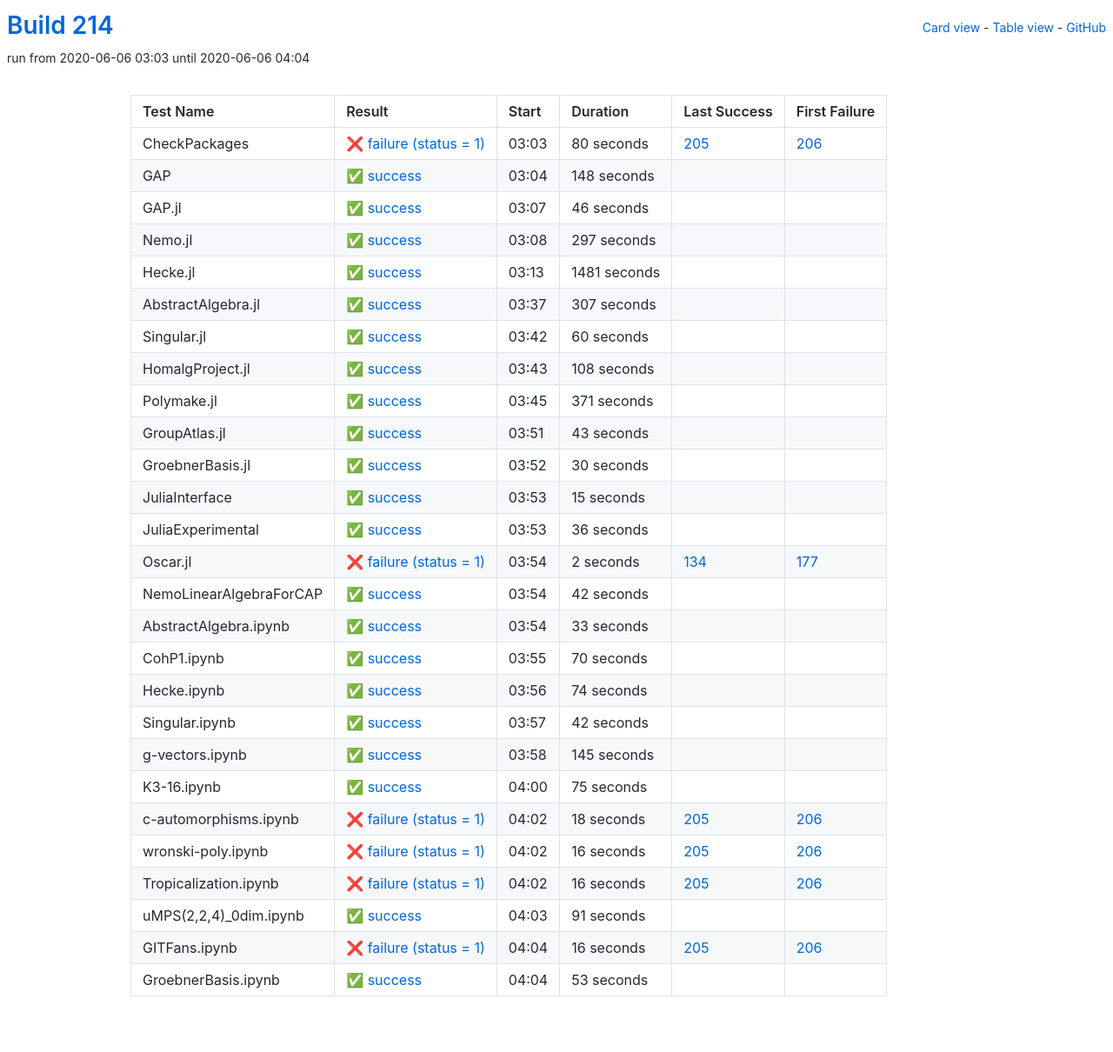
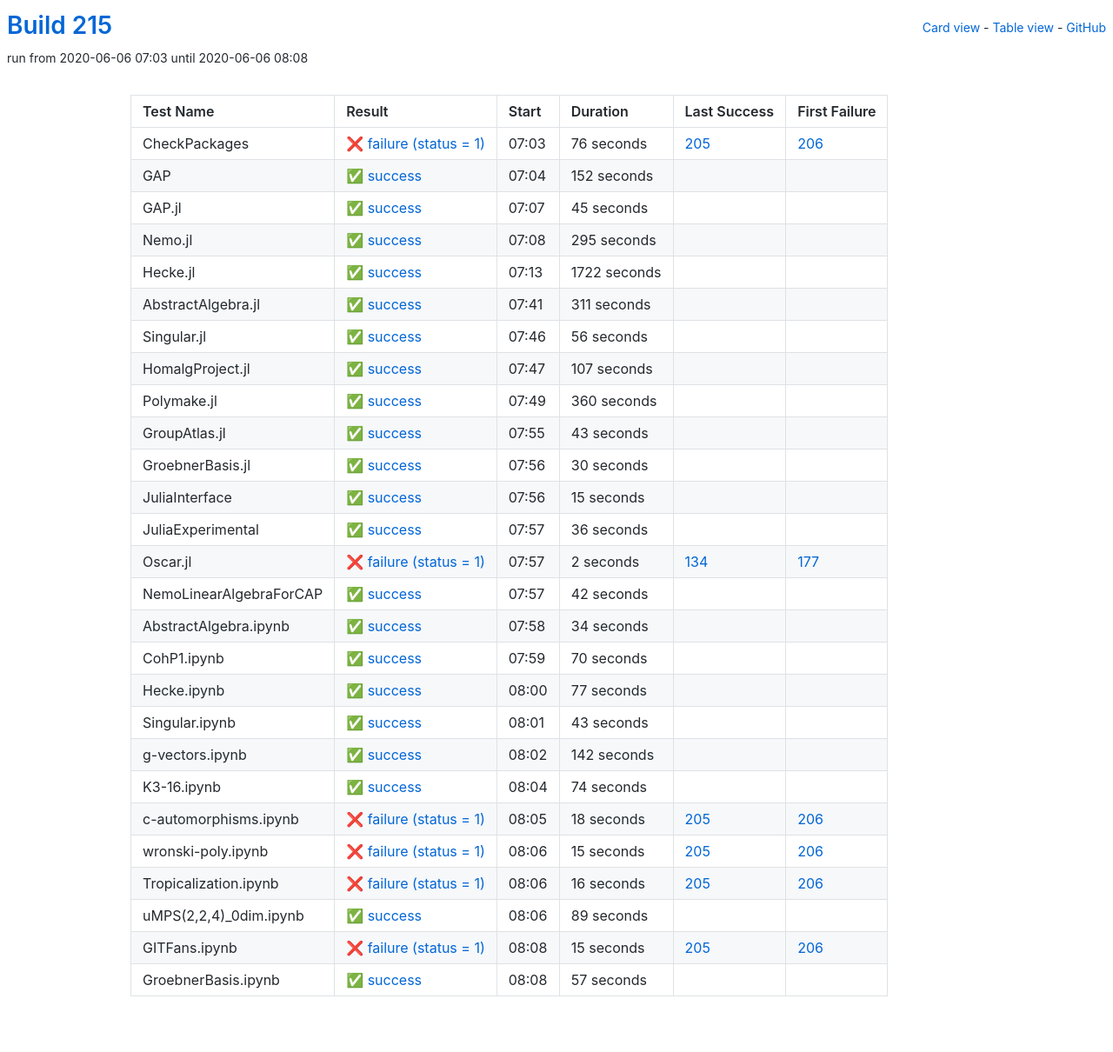
Before and after one commit to oscar-system/oscar-ci-status-stable, a Jekyll site: the page built from table.html, in a window 1280 px wide. Shown: the whole page at 87% size. Built offline with Jekyll 4.4.1, drawn with Linux system fonts in a browser that asks for light colours.

Commit message:
Build 215

```diff
--- a/_data/ci.yml
+++ b/_data/ci.yml
@@ -1,113 +1,113 @@
-build: 214
-build_url: https://oscarci.mathematik.uni-kl.de/job/oscar-stable/214/
+build: 215
+build_url: https://oscarci.mathematik.uni-kl.de/job/oscar-stable/215/
 job: oscar-stable
 tests:
-- duration: 80
+- duration: 76
   exitcode: 1
   first_failure: 206
   first_failure_url: https://oscarci.mathematik.uni-kl.de/job/oscar-stable/206/
   id: checkpackages
   last_success: 205
   last_success_url: https://oscarci.mathematik.uni-kl.de/job/oscar-stable/205/
-  log: https://oscarci.mathematik.uni-kl.de/job/oscar-stable/214/artifact/logs/build-214/CheckPackages.log
+  log: https://oscarci.mathematik.uni-kl.de/job/oscar-stable/215/artifact/logs/build-215/CheckPackages.log
   name: CheckPackages
-  start: 2020-06-06 03:03
+  start: 2020-06-06 07:03
   status: failure
   success: false
-- duration: 148
+- duration: 152
   exitcode: 0
   first_failure: false
   first_failure_url: null
   id: gap
   last_success: false
   last_success_url: null
-  log: https://oscarci.mathematik.uni-kl.de/job/oscar-stable/214/artifact/logs/build-214/GAP.log
+  log: https://oscarci.mathematik.uni-kl.de/job/oscar-stable/215/artifact/logs/build-215/GAP.log
   name: GAP
-  start: 2020-06-06 03:04
+  start: 2020-06-06 07:04
   status: success
   success: true
-- duration: 46
+- duration: 45
   exitcode: 0
   first_failure: false
   first_failure_url: null
   id: gap-jl
   last_success: false
   last_success_url: null
-  log: https://oscarci.mathematik.uni-kl.de/job/oscar-stable/214/artifact/logs/build-214/GAP.jl.log
+  log: https://oscarci.mathematik.uni-kl.de/job/oscar-stable/215/artifact/logs/build-215/GAP.jl.log
   name: GAP.jl
-  start: 2020-06-06 03:07
+  start: 2020-06-06 07:07
   status: success
   success: true
-- duration: 297
+- duration: 295
   exitcode: 0
   first_failure: false
   first_failure_url: null
   id: nemo-jl
   last_success: false
   last_success_url: null
-  log: https://oscarci.mathematik.uni-kl.de/job/oscar-stable/214/artifact/logs/build-214/Nemo.jl.log
+  log: https://oscarci.mathematik.uni-kl.de/job/oscar-stable/215/artifact/logs/build-215/Nemo.jl.log
   name: Nemo.jl
-  start: 2020-06-06 03:08
+  start: 2020-06-06 07:08
   status: success
   success: true
-- duration: 1481
+- duration: 1722
   exitcode: 0
   first_failure: false
   first_failure_url: null
   id: hecke-jl
   last_success: false
   last_success_url: null
-  log: https://oscarci.mathematik.uni-kl.de/job/oscar-stable/214/artifact/logs/build-214/Hecke.jl.log
+  log: https://oscarci.mathematik.uni-kl.de/job/oscar-stable/215/artifact/logs/build-215/Hecke.jl.log
   name: Hecke.jl
-  start: 2020-06-06 03:13
+  start: 2020-06-06 07:13
   status: success
   success: true
-- duration: 307
+- duration: 311
   exitcode: 0
   first_failure: false
   first_failure_url: null
   id: abstractalgebra-jl
   last_success: false
   last_success_url: null
-  log: https://oscarci.mathematik.uni-kl.de/job/oscar-stable/214/artifact/logs/build-214/AbstractAlgebra.jl.log
+  log: https://oscarci.mathematik.uni-kl.de/job/oscar-stable/215/artifact/logs/build-215/AbstractAlgebra.jl.log
   name: AbstractAlgebra.jl
-  start: 2020-06-06 03:37
+  start: 2020-06-06 07:41
   status: success
   success: true
-- duration: 60
+- duration: 56
   exitcode: 0
   first_failure: false
   first_failure_url: null
   id: singular-jl
   last_success: false
   last_success_url: null
-  log: https://oscarci.mathematik.uni-kl.de/job/oscar-stable/214/artifact/logs/build-214/Singular.jl.log
+  log: https://oscarci.mathematik.uni-kl.de/job/oscar-stable/215/artifact/logs/build-215/Singular.jl.log
   name: Singular.jl
-  start: 2020-06-06 03:42
+  start: 2020-06-06 07:46
   status: success
   success: true
-- duration: 108
+- duration: 107
   exitcode: 0
   first_failure: false
   first_failure_url: null
   id: homalgproject-jl
   last_success: false
   last_success_url: null
-  log: https://oscarci.mathematik.uni-kl.de/job/oscar-stable/214/artifact/logs/build-214/HomalgProject.jl.log
+  log: https://oscarci.mathematik.uni-kl.de/job/oscar-stable/215/artifact/logs/build-215/HomalgProject.jl.log
   name: HomalgProject.jl
-  start: 2020-06-06 03:43
+  start: 2020-06-06 07:47
   status: success
   success: true
-- duration: 371
+- duration: 360
   exitcode: 0
   first_failure: false
   first_failure_url: null
   id: polymake-jl
   last_success: false
   last_success_url: null
-  log: https://oscarci.mathematik.uni-kl.de/job/oscar-stable/214/artifact/logs/build-214/Polymake.jl.log
+  log: https://oscarci.mathematik.uni-kl.de/job/oscar-stable/215/artifact/logs/build-215/Polymake.jl.log
   name: Polymake.jl
-  start: 2020-06-06 03:45
+  start: 2020-06-06 07:49
   status: success
   success: true
 - duration: 43
@@ -117,9 +117,9 @@ tests:
   id: groupatlas-jl
   last_success: false
   last_success_url: null
-  log: https://oscarci.mathematik.uni-kl.de/job/oscar-stable/214/artifact/logs/build-214/GroupAtlas.jl.log
+  log: https://oscarci.mathematik.uni-kl.de/job/oscar-stable/215/artifact/logs/build-215/GroupAtlas.jl.log
   name: GroupAtlas.jl
-  start: 2020-06-06 03:51
+  start: 2020-06-06 07:55
   status: success
   success: true
 - duration: 30
@@ -129,9 +129,9 @@ tests:
   id: groebnerbasis-jl
   last_success: false
   last_success_url: null
-  log: https://oscarci.mathematik.uni-kl.de/job/oscar-stable/214/artifact/logs/build-214/GroebnerBasis.jl.log
+  log: https://oscarci.mathematik.uni-kl.de/job/oscar-stable/215/artifact/logs/build-215/GroebnerBasis.jl.log
   name: GroebnerBasis.jl
-  start: 2020-06-06 03:52
+  start: 2020-06-06 07:56
   status: success
   success: true
 - duration: 15
@@ -141,9 +141,9 @@ tests:
   id: juliainterface
   last_success: false
   last_success_url: null
-  log: https://oscarci.mathematik.uni-kl.de/job/oscar-stable/214/artifact/logs/build-214/JuliaInterface.log
+  log: https://oscarci.mathematik.uni-kl.de/job/oscar-stable/215/artifact/logs/build-215/JuliaInterface.log
   name: JuliaInterface
-  start: 2020-06-06 03:53
+  start: 2020-06-06 07:56
   status: success
   success: true
 - duration: 36
@@ -153,9 +153,9 @@ tests:
   id: juliaexperimental
   last_success: false
   last_success_url: null
-  log: https://oscarci.mathematik.uni-kl.de/job/oscar-stable/214/artifact/logs/build-214/JuliaExperimental.log
+  log: https://oscarci.mathematik.uni-kl.de/job/oscar-stable/215/artifact/logs/build-215/JuliaExperimental.log
   name: JuliaExperimental
-  start: 2020-06-06 03:53
+  start: 2020-06-06 07:57
   status: success
   success: true
 - duration: 2
@@ -165,9 +165,9 @@ tests:
   id: oscar-jl
   last_success: 134
   last_success_url: https://oscarci.mathematik.uni-kl.de/job/oscar-stable/134/
-  log: https://oscarci.mathematik.uni-kl.de/job/oscar-stable/214/artifact/logs/build-214/Oscar.jl.log
+  log: https://oscarci.mathematik.uni-kl.de/job/oscar-stable/215/artifact/logs/build-215/Oscar.jl.log
   name: Oscar.jl
-  start: 2020-06-06 03:54
+  start: 2020-06-06 07:57
   status: failure
   success: false
 - duration: 42
@@ -177,21 +177,21 @@ tests:
   id: nemolinearalgebraforcap
   last_success: false
   last_success_url: null
-  log: https://oscarci.mathematik.uni-kl.de/job/oscar-stable/214/artifact/logs/build-214/NemoLinearAlgebraForCAP.log
+  log: https://oscarci.mathematik.uni-kl.de/job/oscar-stable/215/artifact/logs/build-215/NemoLinearAlgebraForCAP.log
   name: NemoLinearAlgebraForCAP
-  start: 2020-06-06 03:54
+  start: 2020-06-06 07:57
   status: success
   success: true
-- duration: 33
+- duration: 34
   exitcode: 0
   first_failure: false
   first_failure_url: null
   id: abstractalgebra-ipynb
   last_success: false
   last_success_url: null
-  log: https://oscarci.mathematik.uni-kl.de/job/oscar-stable/214/artifact/logs/build-214/AbstractAlgebra.ipynb.log
+  log: https://oscarci.mathematik.uni-kl.de/job/oscar-stable/215/artifact/logs/build-215/AbstractAlgebra.ipynb.log
   name: AbstractAlgebra.ipynb
-  start: 2020-06-06 03:54
+  start: 2020-06-06 07:58
   status: success
   success: true
 - duration: 70
@@ -201,57 +201,57 @@ tests:
   id: cohp1-ipynb
   last_success: false
   last_success_url: null
-  log: https://oscarci.mathematik.uni-kl.de/job/oscar-stable/214/artifact/logs/build-214/CohP1.ipynb.log
+  log: https://oscarci.mathematik.uni-kl.de/job/oscar-stable/215/artifact/logs/build-215/CohP1.ipynb.log
   name: CohP1.ipynb
-  start: 2020-06-06 03:55
+  start: 2020-06-06 07:59
+  status: success
+  success: true
+- duration: 77
+  exitcode: 0
+  first_failure: false
+  first_failure_url: null
+  id: hecke-ipynb
+  last_success: false
+  last_success_url: null
+  log: https://oscarci.mathematik.uni-kl.de/job/oscar-stable/215/artifact/logs/build-215/Hecke.ipynb.log
+  name: Hecke.ipynb
+  start: 2020-06-06 08:00
+  status: success
+  success: true
+- duration: 43
+  exitcode: 0
+  first_failure: false
+  first_failure_url: null
+  id: singular-ipynb
+  last_success: false
+  last_success_url: null
+  log: https://oscarci.mathematik.uni-kl.de/job/oscar-stable/215/artifact/logs/build-215/Singular.ipynb.log
+  name: Singular.ipynb
+  start: 2020-06-06 08:01
+  status: success
+  success: true
+- duration: 142
+  exitcode: 0
+  first_failure: false
+  first_failure_url: null
+  id: g-vectors-ipynb
+  last_success: false
+  last_success_url: null
+  log: https://oscarci.mathematik.uni-kl.de/job/oscar-stable/215/artifact/logs/build-215/g-vectors.ipynb.log
+  name: g-vectors.ipynb
+  start: 2020-06-06 08:02
   status: success
   success: true
 - duration: 74
   exitcode: 0
   first_failure: false
   first_failure_url: null
-  id: hecke-ipynb
-  last_success: false
-  last_success_url: null
-  log: https://oscarci.mathematik.uni-kl.de/job/oscar-stable/214/artifact/logs/build-214/Hecke.ipynb.log
-  name: Hecke.ipynb
-  start: 2020-06-06 03:56
-  status: success
-  success: true
-- duration: 42
-  exitcode: 0
-  first_failure: false
-  first_failure_url: null
-  id: singular-ipynb
-  last_success: false
-  last_success_url: null
-  log: https://oscarci.mathematik.uni-kl.de/job/oscar-stable/214/artifact/logs/build-214/Singular.ipynb.log
-  name: Singular.ipynb
-  start: 2020-06-06 03:57
-  status: success
-  success: true
-- duration: 145
-  exitcode: 0
-  first_failure: false
-  first_failure_url: null
-  id: g-vectors-ipynb
-  last_success: false
-  last_success_url: null
-  log: https://oscarci.mathematik.uni-kl.de/job/oscar-stable/214/artifact/logs/build-214/g-vectors.ipynb.log
-  name: g-vectors.ipynb
-  start: 2020-06-06 03:58
-  status: success
-  success: true
-- duration: 75
-  exitcode: 0
-  first_failure: false
-  first_failure_url: null
   id: k3-16-ipynb
   last_success: false
   last_success_url: null
-  log: https://oscarci.mathematik.uni-kl.de/job/oscar-stable/214/artifact/logs/build-214/K3-16.ipynb.log
+  log: https://oscarci.mathematik.uni-kl.de/job/oscar-stable/215/artifact/logs/build-215/K3-16.ipynb.log
   name: K3-16.ipynb
-  start: 2020-06-06 04:00
+  start: 2020-06-06 08:04
   status: success
   success: true
 - duration: 18
@@ -261,21 +261,21 @@ tests:
   id: c-automorphisms-ipynb
   last_success: 205
   last_success_url: https://oscarci.mathematik.uni-kl.de/job/oscar-stable/205/
-  log: https://oscarci.mathematik.uni-kl.de/job/oscar-stable/214/artifact/logs/build-214/c-automorphisms.ipynb.log
+  log: https://oscarci.mathematik.uni-kl.de/job/oscar-stable/215/artifact/logs/build-215/c-automorphisms.ipynb.log
   name: c-automorphisms.ipynb
-  start: 2020-06-06 04:02
+  start: 2020-06-06 08:05
   status: failure
   success: false
-- duration: 16
+- duration: 15
   exitcode: 1
   first_failure: 206
   first_failure_url: https://oscarci.mathematik.uni-kl.de/job/oscar-stable/206/
   id: wronski-poly-ipynb
   last_success: 205
   last_success_url: https://oscarci.mathematik.uni-kl.de/job/oscar-stable/205/
-  log: https://oscarci.mathematik.uni-kl.de/job/oscar-stable/214/artifact/logs/build-214/wronski-poly.ipynb.log
+  log: https://oscarci.mathematik.uni-kl.de/job/oscar-stable/215/artifact/logs/build-215/wronski-poly.ipynb.log
   name: wronski-poly.ipynb
-  start: 2020-06-06 04:02
+  start: 2020-06-06 08:06
   status: failure
   success: false
 - duration: 16
@@ -285,44 +285,44 @@ tests:
   id: tropicalization-ipynb
   last_success: 205
   last_success_url: https://oscarci.mathematik.uni-kl.de/job/oscar-stable/205/
-  log: https://oscarci.mathematik.uni-kl.de/job/oscar-stable/214/artifact/logs/build-214/Tropicalization.ipynb.log
+  log: https://oscarci.mathematik.uni-kl.de/job/oscar-stable/215/artifact/logs/build-215/Tropicalization.ipynb.log
   name: Tropicalization.ipynb
-  start: 2020-06-06 04:02
+  start: 2020-06-06 08:06
   status: failure
   success: false
-- duration: 91
+- duration: 89
   exitcode: 0
   first_failure: false
   first_failure_url: null
   id: umps-2-2-4-0dim-ipynb
   last_success: false
   last_success_url: null
-  log: https://oscarci.mathematik.uni-kl.de/job/oscar-stable/214/artifact/logs/build-214/uMPS-2-2-4-_0dim.ipynb.log
+  log: https://oscarci.mathematik.uni-kl.de/job/oscar-stable/215/artifact/logs/build-215/uMPS-2-2-4-_0dim.ipynb.log
   name: uMPS(2,2,4)_0dim.ipynb
-  start: 2020-06-06 04:03
+  start: 2020-06-06 08:06
   status: success
   success: true
-- duration: 16
+- duration: 15
   exitcode: 1
   first_failure: 206
   first_failure_url: https://oscarci.mathematik.uni-kl.de/job/oscar-stable/206/
   id: gitfans-ipynb
   last_success: 205
   last_success_url: https://oscarci.mathematik.uni-kl.de/job/oscar-stable/205/
-  log: https://oscarci.mathematik.uni-kl.de/job/oscar-stable/214/artifact/logs/build-214/GITFans.ipynb.log
+  log: https://oscarci.mathematik.uni-kl.de/job/oscar-stable/215/artifact/logs/build-215/GITFans.ipynb.log
   name: GITFans.ipynb
-  start: 2020-06-06 04:04
+  start: 2020-06-06 08:08
   status: failure
   success: false
-- duration: 53
+- duration: 57
   exitcode: 0
   first_failure: false
   first_failure_url: null
   id: groebnerbasis-ipynb
   last_success: false
   last_success_url: null
-  log: https://oscarci.mathematik.uni-kl.de/job/oscar-stable/214/artifact/logs/build-214/GroebnerBasis.ipynb.log
+  log: https://oscarci.mathematik.uni-kl.de/job/oscar-stable/215/artifact/logs/build-215/GroebnerBasis.ipynb.log
   name: GroebnerBasis.ipynb
-  start: 2020-06-06 04:04
+  start: 2020-06-06 08:08
   status: success
   success: true
```
Also changed, not shown: README.md.
